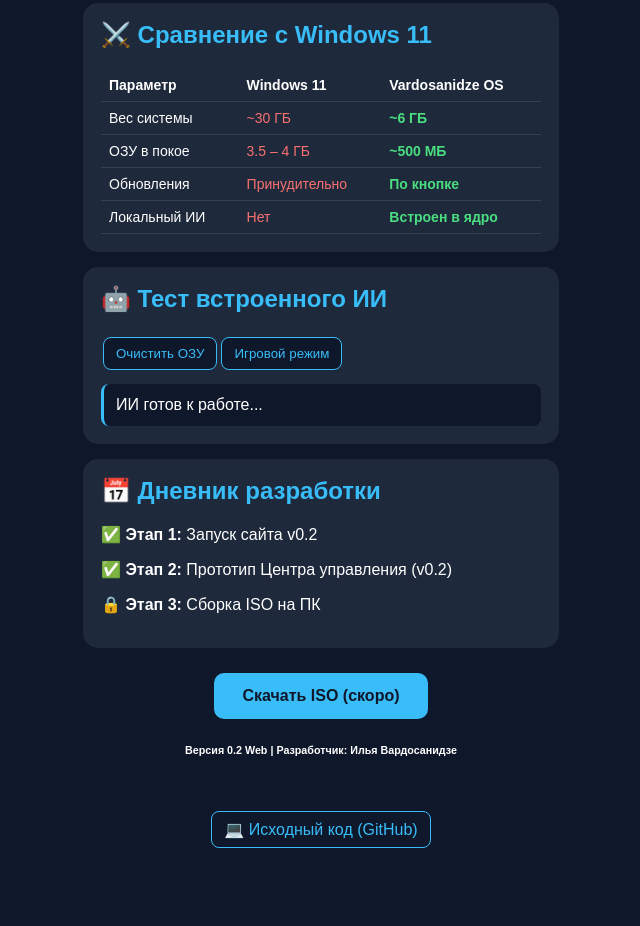
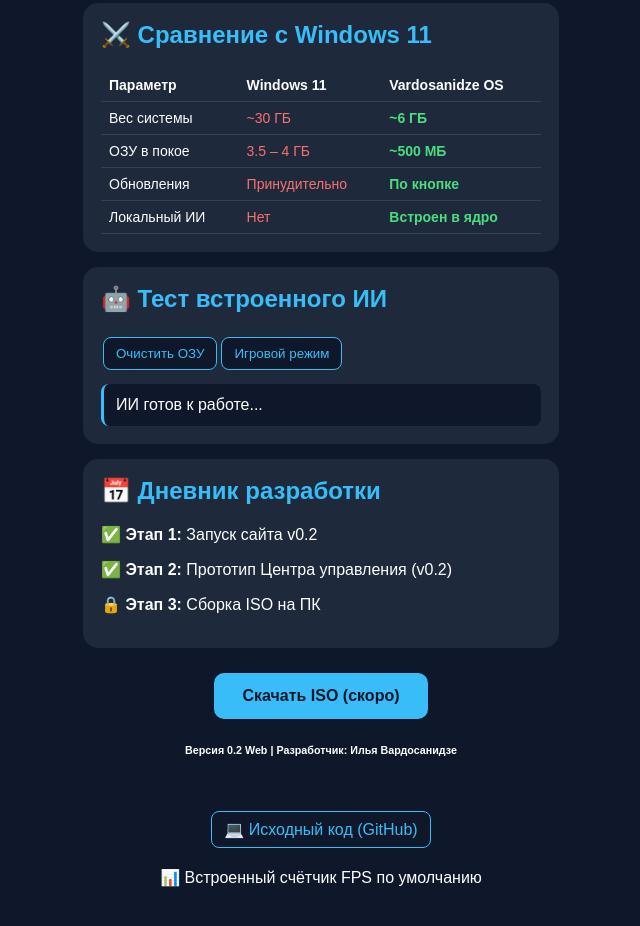
Before and after one commit to ilooo1/os, a plain HTML site: page index.html in a window 1280 px wide. Shown: the part 360-1286 px from the top of the page, without its empty margins (319-959 px from the left). Before the commit the page ends 1237 px from the top, so only its background shows below. Drawn offline with Linux system fonts and the light colour scheme.

Commit message:
Update index.html

```diff
--- a/index.html
+++ b/index.html
@@ -25,3 +25,4 @@ table{width:100%;border-collapse:collapse;font-size:14px}td,th{padding:8px;borde
 <h6>Версия 0.2 Web | Разработчик: Илья Вардосанидзе</h6>
 <script>function ai(n){let b=document.getElementById("ai-box");b.innerHTML=n==1?"⚡ <b>ИИ:</b> Освобождено 1.4 ГБ ОЗУ!":"🎮 <b>ИИ:</b> Включен игровой режим!";}</script></body></html>
 <br><a href="https://github.com" class="btn-s" style="display:inline-block;margin-top:12px;text-decoration:none;">💻 Исходный код (GitHub)</a>
+<p>📊 Встроенный счётчик FPS по умолчанию</p>
```
